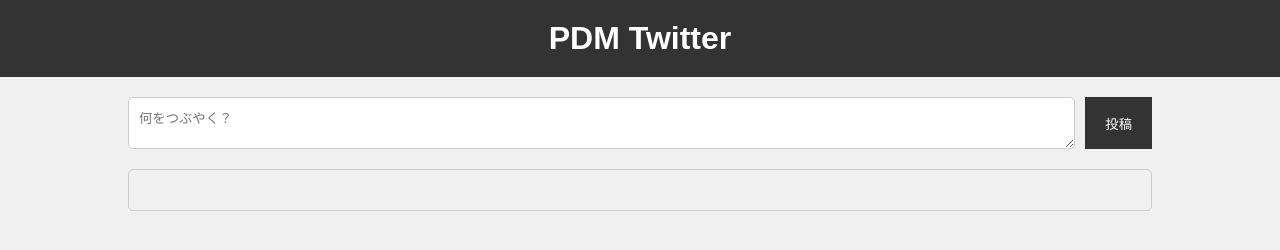
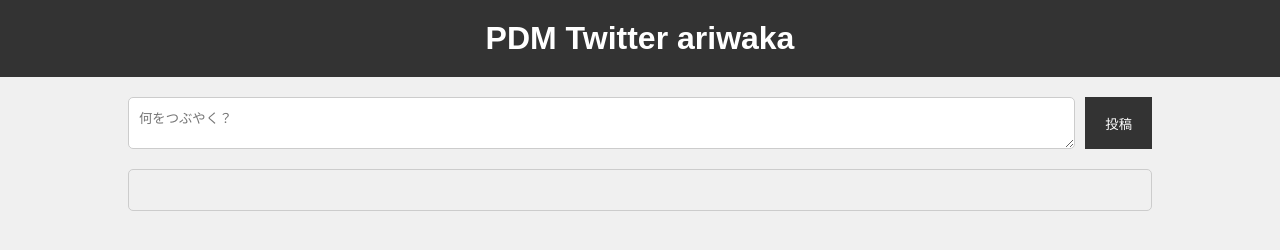
Before and after one commit to matsuzoek/pdm-stg, a website: page index.html in a window 1280 px wide. Drawn offline with Linux system fonts and the light colour scheme.

Commit message:
ariwaka追加しました

```diff
--- a/index.html
+++ b/index.html
@@ -8,7 +8,7 @@
 </head>
 <body>
     <header>
-        <h1>PDM Twitter</h1>
+        <h1>PDM Twitter ariwaka</h1>
     </header>
     <main>
         <section id="post-section">
```
